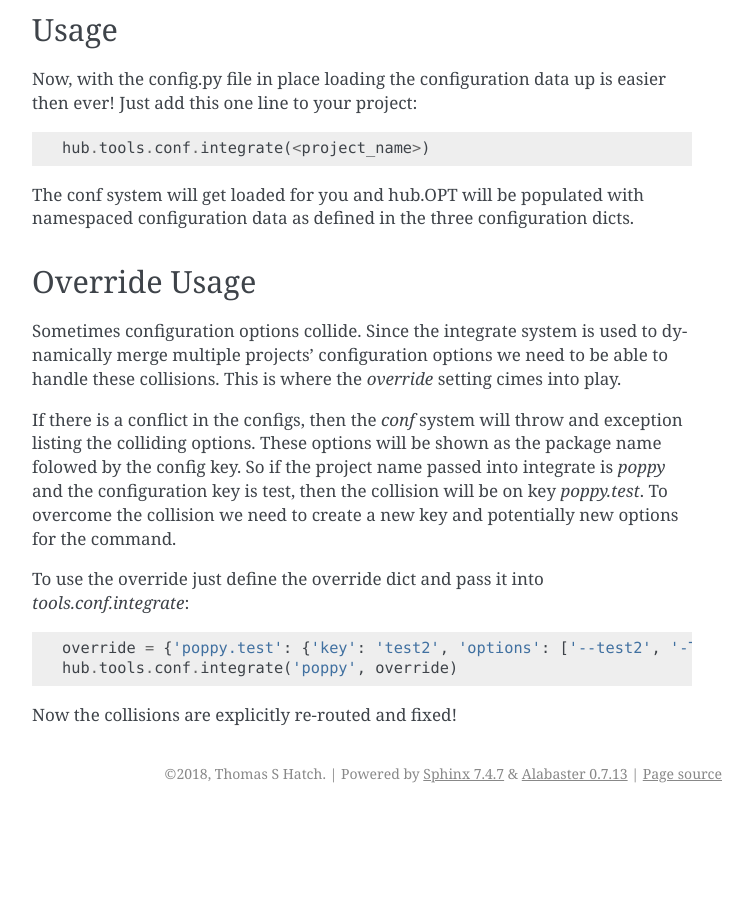
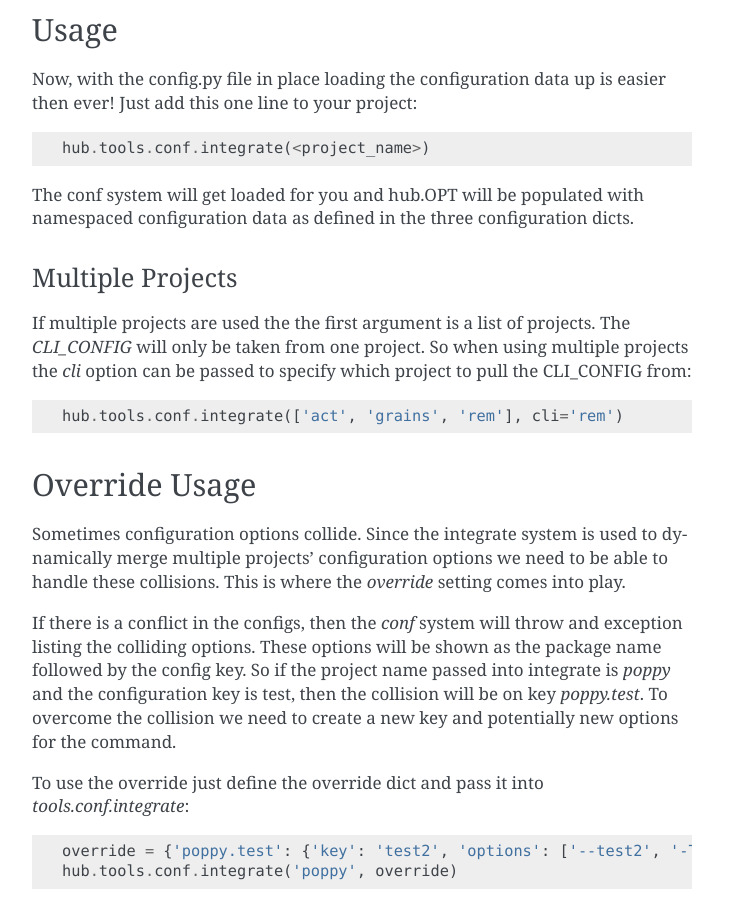
Before and after one commit to vmware-archive/pop, a Sphinx documentation site: the page built from doc/source/topics/conf_integrate.rst, in a window 1280 px wide and 900 px high, scrolled down 1215 px. Shown: the whole window, without its empty margins (388-1141 px from the left). Built offline with Sphinx 7.4.7, drawn with Linux system fonts in a browser that asks for light colours; before the commit the page ends 2028 px from its top, so only the background shows below that.

Commit message:
Add conf_intrgrate docs on the cli option

```diff
--- a/doc/source/topics/conf_integrate.rst
+++ b/doc/source/topics/conf_integrate.rst
@@ -63,15 +63,26 @@ Just add this one line to your project:
 The conf system will get loaded for you and hub.OPT will be populated with namespaced configuration
 data as defined in the three configuration dicts.
 
+Multiple Projects
+-----------------
+
+If multiple projects are used the the first argument is a list of projects. The `CLI_CONFIG`
+will only be taken from one project. So when using multiple projects the `cli` option can be
+passed to specify which project to pull the CLI_CONFIG from:
+
+.. code-block:: python
+
+    hub.tools.conf.integrate(['act', 'grains', 'rem'], cli='rem')
+
 Override Usage
 ==============
 
 Sometimes configuration options collide. Since the integrate system is used to dynamically merge
 multiple projects' configuration options we need to be able to handle these collisions. This
-is where the `override` setting cimes into play.
+is where the `override` setting comes into play.
 
 If there is a conflict in the configs, then the `conf` system will throw and exception listing
-the colliding options. These options will be shown as the package name folowed by the config key.
+the colliding options. These options will be shown as the package name followed by the config key.
 So if the project name passed into integrate is `poppy` and the configuration key is test, then
 the collision will be on key `poppy.test`. To overcome the collision we need to create a new
 key and potentially new options for the command.
```
